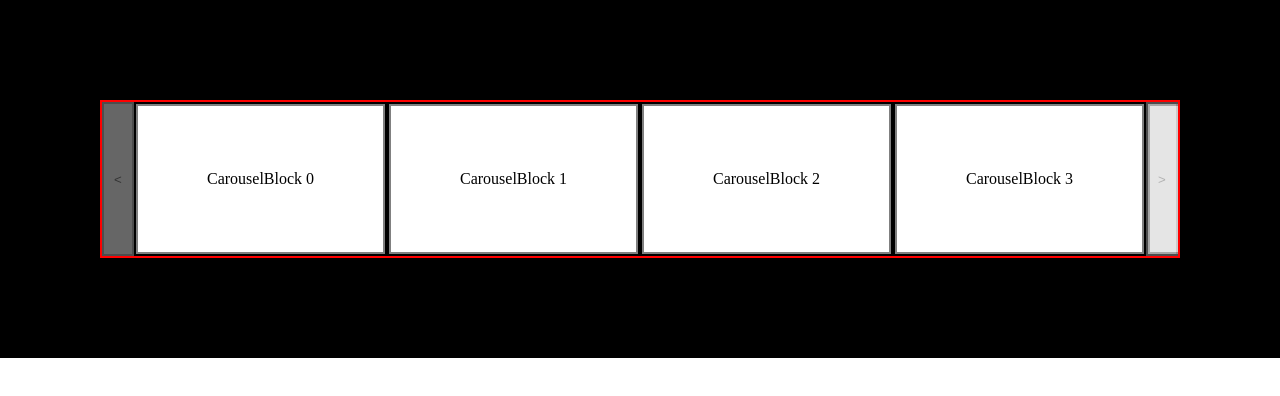
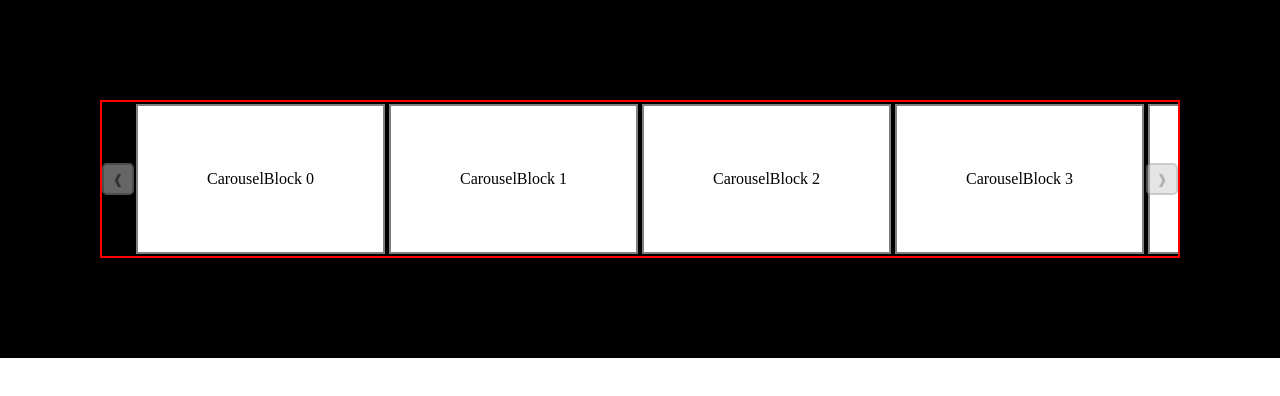
Before and after one commit to Mir-Labib-Hossain/Playground, a React (Vite) app: page / in a window 1280 px wide. Shown: the top 396 px of the page. Built offline with nearby package versions, Linux system fonts and the light colour scheme.

Commit message:
Implemented loop on slide

```diff
--- a/src/components/carousel/handler-btn.tsx
+++ b/src/components/carousel/handler-btn.tsx
@@ -1,12 +1,12 @@
 type Props = {
-  position: String;
-  handleView: any;
+  children: React.ReactNode;
+   handleView: any;
 };
 
-function HandlerBtn({ position, handleView }: Props) {
+function HandlerBtn({ children, handleView }: Props) {
   return (
-    <button className="handler-btn" onClick={() => handleView(position)}>
-      {position === "left" ? "<" : ">"}
+    <button className="handler-btn" onClick={handleView}>
+      {children}
     </button>
   );
 }
--- a/src/components/carousel/index.tsx
+++ b/src/components/carousel/index.tsx
@@ -15,14 +15,14 @@ const getWindowDimensions = () => {
 
 const Carousel = (props: Props) => {
   const [currentView, setCurrentView] = useState(0);
-  const [limit, setLimit] = useState(5); // = 20% width
+  const [limit, setLimit] = useState(5); // width = 20%
   const carouselArr = [0, 1, 2, 3, 4, 5, 6, 7, 8, 9, 10, 11, 12, 13, 14];
 
   const updateLimit = () => {
     const { width } = getWindowDimensions();
-    if (width < 850) setLimit(2); // = 50% width
-    else if (width < 1100) setLimit(3); // = 33% width
-    else if (width < 1570) setLimit(4); // = 25% width
+    if (width < 850) setLimit(2); // width = 50%
+    else if (width < 1100) setLimit(3); // width = 33%
+    else if (width < 1570) setLimit(4); // width = 25%
     else setLimit(5);
   };
 
@@ -36,21 +36,31 @@ const Carousel = (props: Props) => {
   }, []);
 
   const handleView = (status: string) => {
+    const lastSlider = carouselArr.length / limit - 1;
     if (status === "left") {
-      if (currentView === 0) setCurrentView((prevState) => prevState - 1);
-      setCurrentView((prevState) => prevState - 1);
-    } else setCurrentView((prevState) => prevState + 1);
+      if (currentView === 0) {
+        setCurrentView(lastSlider);
+      } else {
+        setCurrentView((prevState) => prevState - 1);
+      }
+    } else {
+      if (currentView === lastSlider) {
+        setCurrentView(0);
+      } else {
+        setCurrentView((prevState) => prevState + 1);
+      }
+    }
   };
 
   return (
     <div className="container">
-      <HandlerBtn position="left" handleView={handleView} />
+      <HandlerBtn handleView={() => handleView("left")}>&#10096;</HandlerBtn>
       <div className="carousel-list" style={{ transform: `translateX(calc(${currentView}*-100%))` }}>
         {carouselArr.map((title) => (
           <CarouselBlock key={title} title={title} limit={limit} />
         ))}
       </div>
-      <HandlerBtn position="right" handleView={handleView} />
+      <HandlerBtn handleView={() => handleView("right")}>&#10097;</HandlerBtn>
     </div>
   );
 };
--- a/src/components/carousel/style.css
+++ b/src/components/carousel/style.css
@@ -5,6 +5,7 @@
 .container {
   display: flex;
   justify-content: center;
+  align-items: center;
   overflow: hidden;
   border : 2px solid red;
 }
@@ -25,9 +26,11 @@
   background-color: #cccccc;
   color: #666666;
   width: var(--side-width); /* container width is 90% because there is 5% & 5% 2 buttons = 90+5+5=100 */
+  height: var(--side-width);;
   z-index: 10;
   cursor: pointer;
   transition: .5s;
+  border-radius: 5px;
   /* display: none; */
   /* Customable */
 }
```
